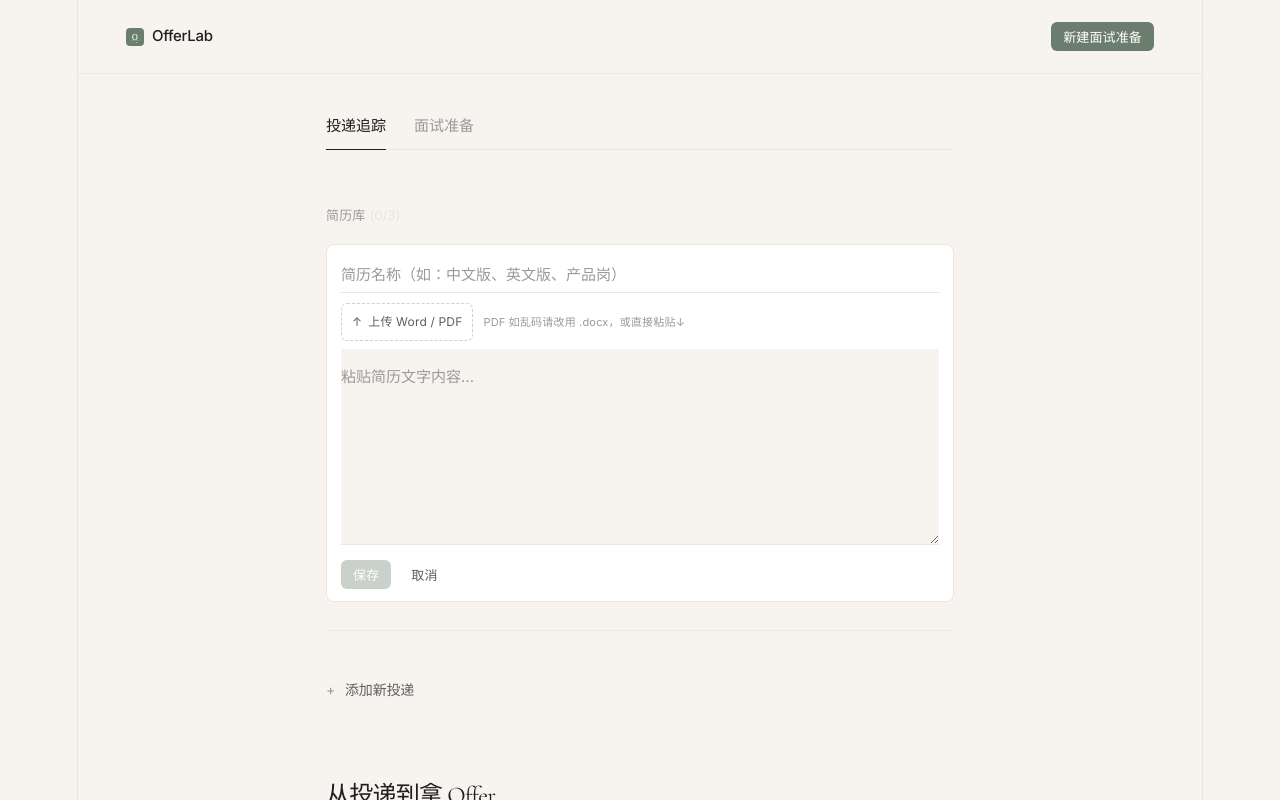
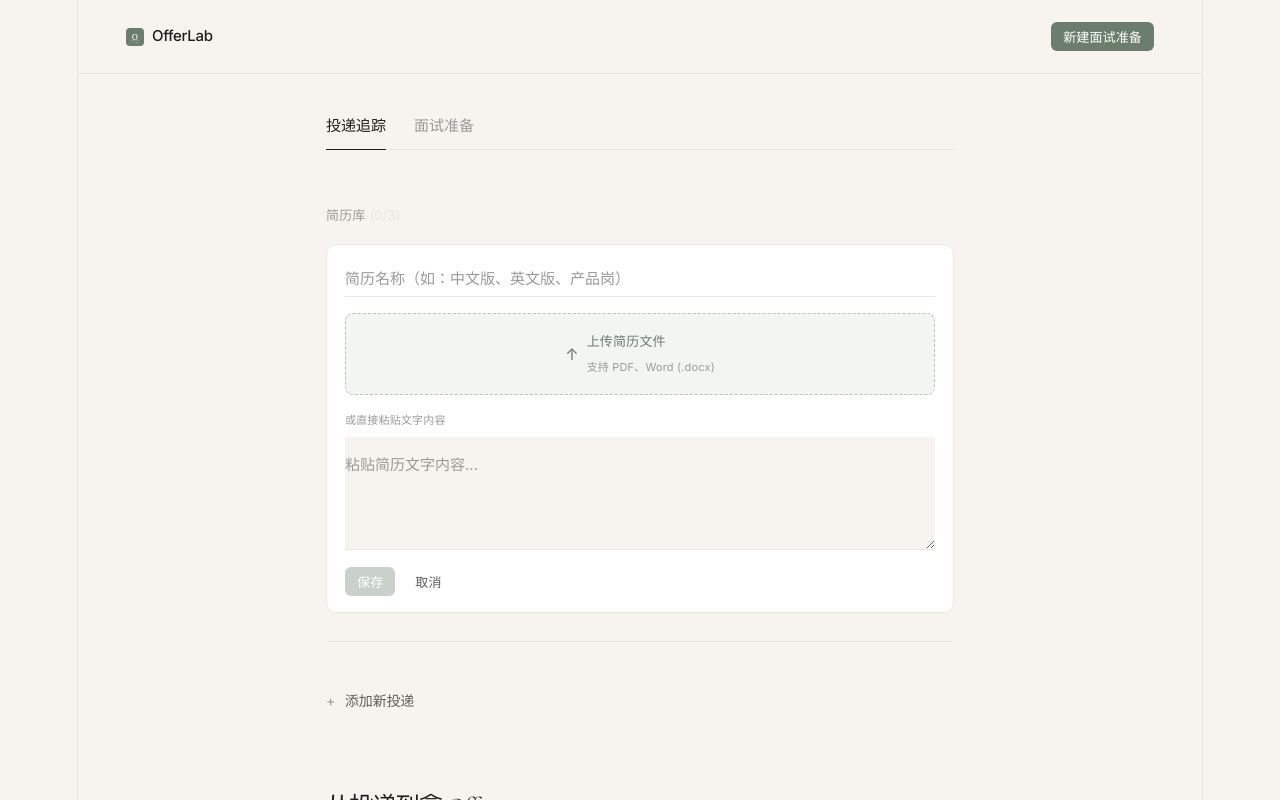
Before and after one commit to heyheyivy/offerlab, a React (Vite) app: page / in a window 1280 px wide. Both pictures are taken after a click on the button "+ 添加简历". Shown: the top 800 px of the page. Built offline with nearby package versions, Linux system fonts and the light colour scheme.

Commit message:
fix: 移除重复的label标签

```diff
--- a/src/App.jsx
+++ b/src/App.jsx
@@ -2184,12 +2184,17 @@ function AppTracker({ sessions, onStartPrep }) {
         )}
 
         {addingResume && (
-          <div style={{ padding: "12px 14px", background: T.surface, borderRadius: 8, border: "1px solid " + T.border }}>
+          <div style={{ padding: "16px 18px", background: T.surface, borderRadius: 10, border: "1px solid " + T.border }}>
             <Inp value={resumeNameDraft} onChange={setResumeNameDraft} placeholder="简历名称（如：中文版、英文版、产品岗）"/>
-            <div style={{ marginTop: 10, marginBottom: 8, display: "flex", alignItems: "center", gap: 10 }}>
-              <label style={{ display: "inline-flex", alignItems: "center", gap: 6, cursor: fileUploading ? "default" : "pointer", padding: "5px 10px", border: "1px dashed " + T.borderBright, borderRadius: 6, color: fileUploading ? T.subtle : T.muted, fontSize: 12, fontFamily: T.body, opacity: fileUploading ? 0.6 : 1 }}>
-                {fileUploading ? <Spinner/> : <span>↑</span>}
-                {fileUploading ? "解析中..." : "上传 Word / PDF"}
+            <div style={{ marginTop: 16, marginBottom: 12 }}>
+              <label style={{ display: "flex", alignItems: "center", justifyContent: "center", gap: 8, cursor: fileUploading ? "default" : "pointer", padding: "14px", border: "1.5px dashed " + (fileUploading ? T.dim : T.accent + "66"), borderRadius: 8, background: fileUploading ? T.bg : T.accentDim, transition: "all .15s" }}
+                onMouseEnter={e => { if (!fileUploading) { e.currentTarget.style.borderColor = T.accent; e.currentTarget.style.background = T.accentDim; }}}
+                onMouseLeave={e => { if (!fileUploading) { e.currentTarget.style.borderColor = T.accent + "66"; }}}>
+                {fileUploading ? <Spinner/> : <span style={{ fontSize: 16, color: T.accent }}>↑</span>}
+                <div>
+                  <p style={{ color: fileUploading ? T.subtle : T.accent, fontSize: 13, fontWeight: 500, margin: 0, fontFamily: T.body }}>{fileUploading ? "解析中..." : "上传简历文件"}</p>
+                  {!fileUploading && <p style={{ color: T.subtle, fontSize: 11, margin: 0, fontFamily: T.body }}>支持 PDF、Word (.docx)</p>}
+                </div>
                 <input type="file" accept=".pdf,.docx" style={{ display: "none" }} disabled={fileUploading} onChange={(e) => {
                   const file = e.target.files[0];
                   if (!file) return;
@@ -2269,11 +2274,19 @@ function AppTracker({ sessions, onStartPrep }) {
                   }
                 }}/>
               </label>
-              {fileError && <span style={{ color: T.red, fontSize: 12 }}>{fileError}</span>}
-              <span style={{ color: T.subtle, fontSize: 11 }}>PDF 如乱码请改用 .docx，或直接粘贴↓</span>
+              {fileError && <p style={{ color: T.red, fontSize: 12, margin: "6px 0 0", fontFamily: T.body }}>{fileError}</p>}
+              {resumeDraft && !fileUploading && (
+                <div style={{ marginTop: 8, padding: "8px 12px", background: T.greenDim, borderRadius: 6, display: "flex", alignItems: "center", gap: 8 }}>
+                  <span style={{ color: T.green, fontSize: 13 }}>✓</span>
+                  <span style={{ color: T.green, fontSize: 12, fontFamily: T.body }}>已识别 {resumeDraft.length} 字，可在下方确认或修改</span>
+                </div>
+              )}
             </div>
-            <TA value={resumeDraft} onChange={setResumeDraft} placeholder="粘贴简历文字内容..." rows={6}/>
-            <div style={{ display: "flex", gap: 8, marginTop: 8 }}>
+            <div style={{ marginBottom: 6 }}>
+              <p style={{ color: T.subtle, fontSize: 11, marginBottom: 4, fontFamily: T.body }}>或直接粘贴文字内容</p>
+              <TA value={resumeDraft} onChange={setResumeDraft} placeholder="粘贴简历文字内容..." rows={resumeDraft ? 6 : 3}/>
+            </div>
+            <div style={{ display: "flex", gap: 8, marginTop: 10 }}>
               <Btn size="sm" onClick={() => {
                 if (!resumeDraft.trim()) return;
                 const newR = { id: "r_" + Date.now(), name: resumeNameDraft || "简历 " + (resumes.length + 1), text: resumeDraft };
```
